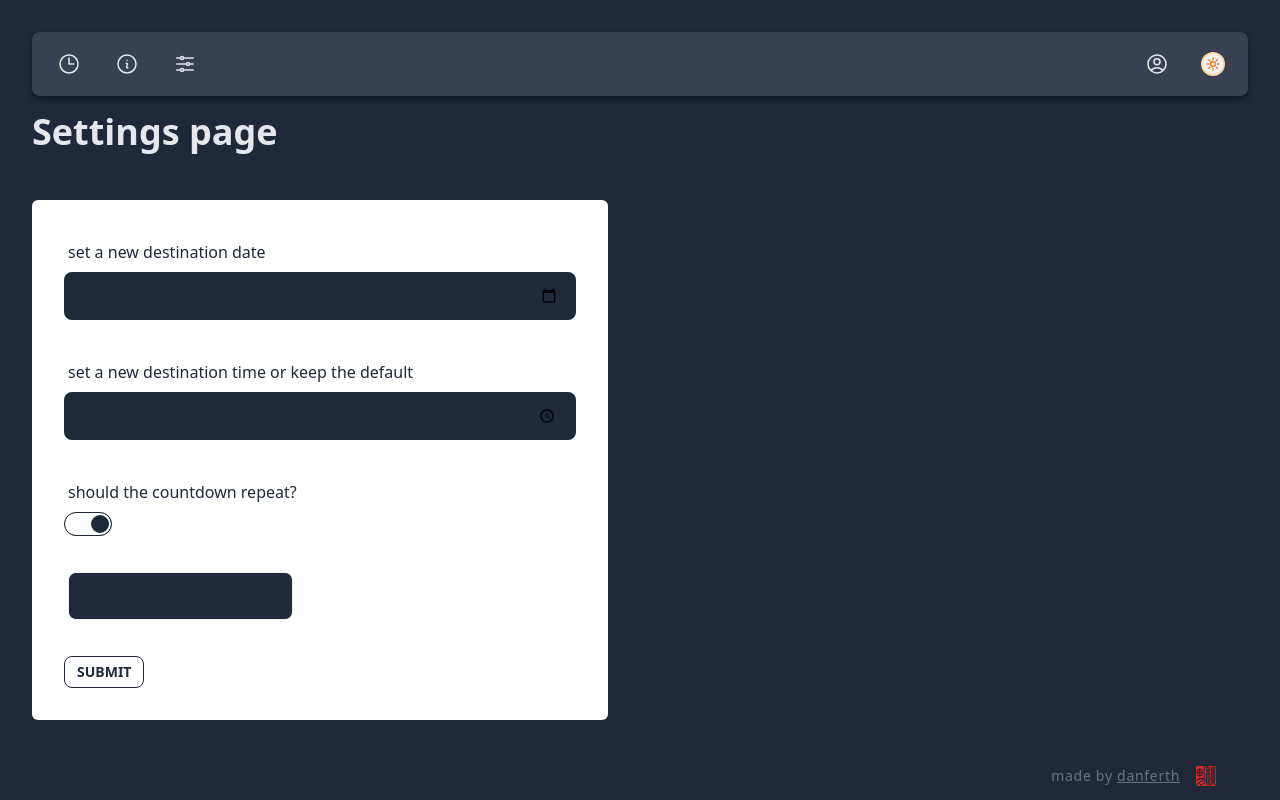
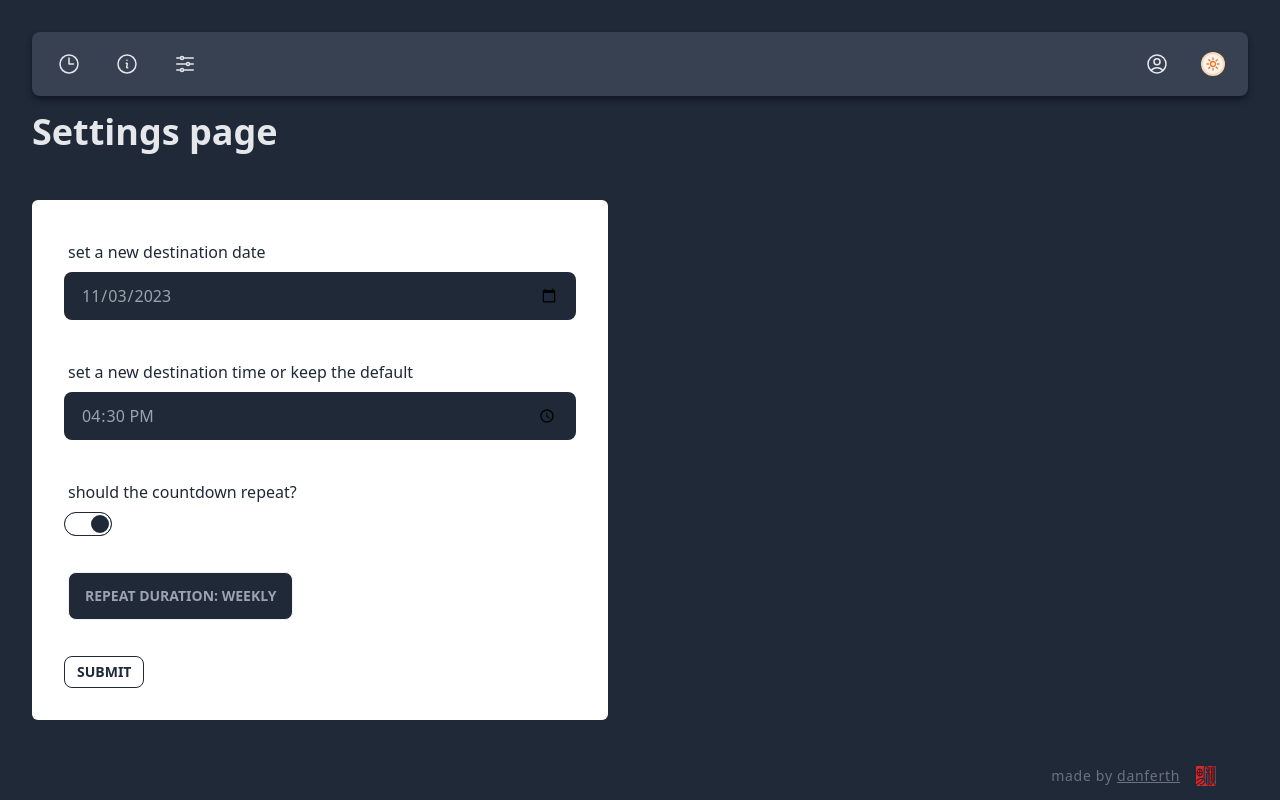
Before and after one commit to danferth/countdown, a Next.js app: page /settings in a window 1280 px wide. Built offline with nearby package versions, Linux system fonts and the light colour scheme.

Commit message:
style tweek

```diff
--- a/app/settings/page.js
+++ b/app/settings/page.js
@@ -41,6 +41,8 @@ export default function Settings() {
   const isDurationShown = `form-control ${
     isRepeatableInput ? "block" : "hidden"
   } transition`;
+  const inputStyle =
+    "input bg-white dark:bg-gray-800 text-gray-700 dark:text-gray-400";
   return (
     <div className="w-full">
       <div className="prose mb-12">
@@ -62,7 +64,7 @@ export default function Settings() {
             >{`set a new destination date`}</label>
 
             <input
-              className="input bg-white dark:bg-gray-800"
+              className={inputStyle}
               type="date"
               id="destinationDate"
               name="destinationDate"
@@ -81,7 +83,7 @@ export default function Settings() {
             >{`set a new destination time or keep the default`}</label>
 
             <input
-              className="input bg-white dark:bg-gray-800"
+              className={inputStyle}
               type="time"
               id="destinationTime"
               name="destinationTime"
@@ -108,8 +110,8 @@ export default function Settings() {
           {/* repeatDuration */}
           <div className={isDurationShown}>
             <details ref={dropdownOpen} className="dropdown block">
-              <summary className="m-1 btn bg-white dark:bg-gray-800">{`Repeat Duration: ${repeatDurationInput}`}</summary>
-              <ul className="p-2 shadow menu dropdown-content z-[1] bg-base-100 rounded-box w-52">
+              <summary className="m-1 btn bg-white dark:bg-gray-800 text-gray-700 dark:text-gray-400">{`Repeat Duration: ${repeatDurationInput}`}</summary>
+              <ul className="p-2 shadow menu dropdown-content z-[1] rounded-box w-52 bg-white dark:bg-gray-800 text-gray-700 dark:text-gray-400">
                 <li>
                   <button onClick={() => onChangeDropdown("weekly")}>
                     Weekly
```
